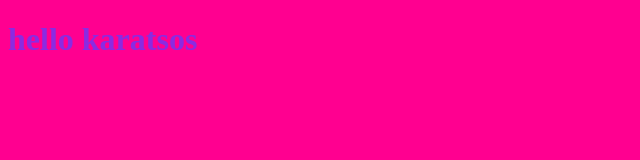
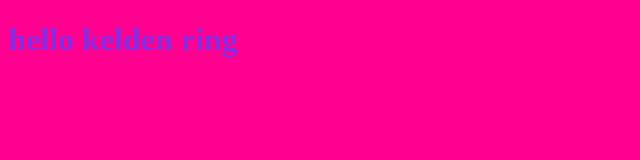
Before and after one commit to LORD-Classic/myProject, a plain HTML site: page index.html in a window 1280 px wide. Shown: the whole page, without its empty margins (0-640 px from the left). Drawn offline with Linux system fonts and the light colour scheme.

Commit message:
edit html

```diff
--- a/index.html
+++ b/index.html
@@ -7,7 +7,7 @@
     <link rel="stylesheet" href="style.css">
 </head>
 <body>
-    <h1>hello karatsos</h1>
+    <h1>hello kelden ring</h1>
 
     <script src="app.js"></script>
 </body>
```
